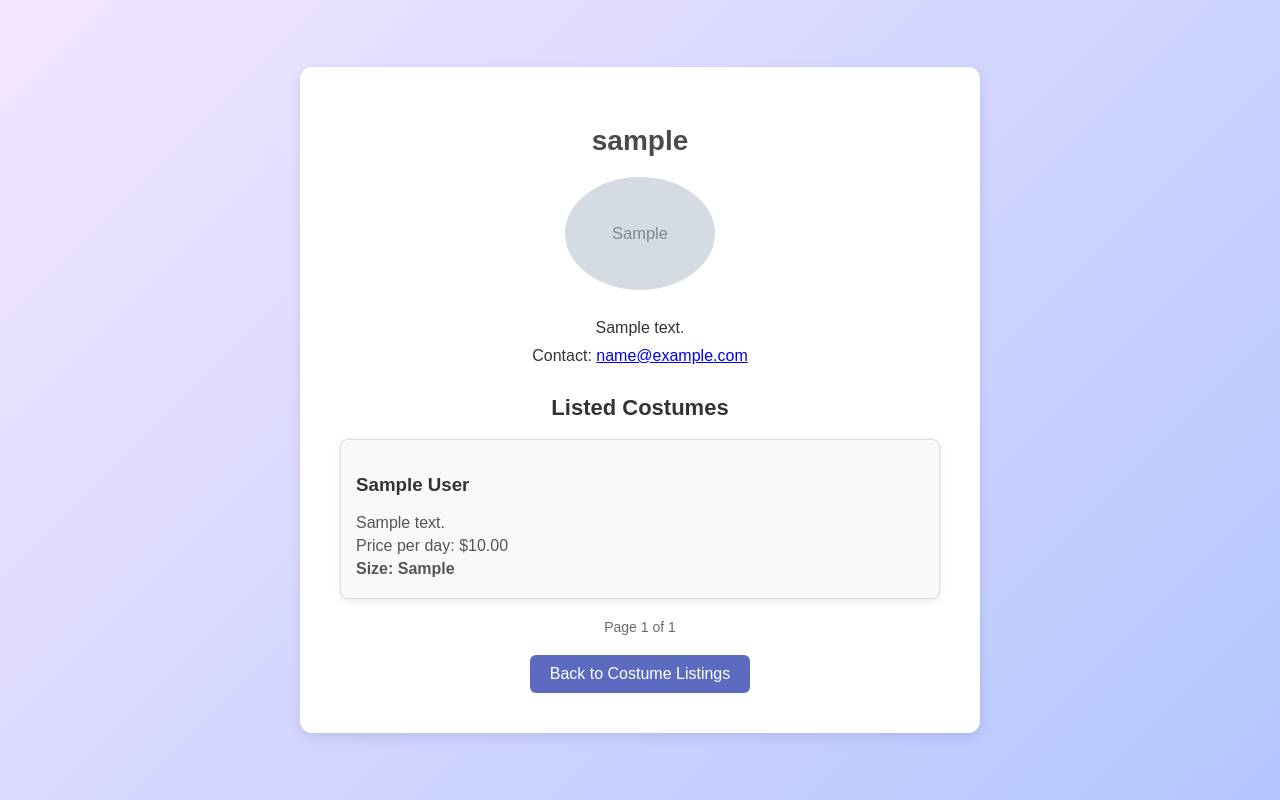
After one commit to chloe-crews/Team7CENProject, a Django app: a page that uses accounts/templates/accounts/user_profile.html in a window 1280 px wide. The commit adds this page. Run offline with Django 5.2, Linux system fonts and the light colour scheme; tables that the repository leaves empty hold one stand-in row (values such as "Sample post"); grey boxes marked "Sample" are stand-in pictures; parts of the project's set-up code (start-up, migrations or seed data) failed here and were passed over.

Commit message:
Added logout functionality and created a profile page and made the user data save into database

```diff
--- a/accounts/models.py
+++ b/accounts/models.py
@@ -21,6 +21,8 @@ class CustomUserManager(BaseUserManager):
 class CustomUser(AbstractBaseUser):
     email = models.EmailField(unique=True)
     username = models.CharField(max_length=30, unique=True)
+    bio = models.TextField(blank=True, null=True)  # Optional bio
+    profile_picture = models.ImageField(upload_to='profile_pics/', blank=True, null=True)  # Optional picture
 
     USERNAME_FIELD = 'email'
     REQUIRED_FIELDS = ['username']
--- a/accounts/templates/accounts/dashboard.html
+++ b/accounts/templates/accounts/login.html
@@ -163,7 +163,7 @@
       <p>Don't have an account? <a href="{% url 'signup' %}">Sign up</a></p>
 
       <!-- Login form -->
-      <form action="" method="POST">
+      <form action="{% url 'login' %}" method="POST">
         {% csrf_token %}
 
         <!-- Email input field -->
--- /dev/null
+++ b/accounts/templates/accounts/user_profile.html
@@ -0,0 +1,148 @@
+{% load static %}
+<!DOCTYPE html>
+<html lang="en">
+<head>
+    <meta charset="UTF-8">
+    <meta name="viewport" content="width=device-width, initial-scale=1.0">
+    <title>{{ user.username }}'s Profile</title>
+    <link rel="stylesheet" href="{% static 'css/styles.css' %}">
+    <style>
+        /* General page styles */
+        body {
+            font-family: 'Nunito', sans-serif;
+            background: linear-gradient(135deg, #f3e6ff, #b3c6ff);
+            margin: 0;
+            display: flex;
+            align-items: center;
+            justify-content: center;
+            min-height: 100vh;
+            color: #333;
+        }
+
+        .container {
+            background: #fff;
+            padding: 40px;
+            max-width: 600px;
+            width: 90%;
+            border-radius: 12px;
+            box-shadow: 0 4px 12px rgba(0, 0, 0, 0.1);
+            text-align: center;
+        }
+
+        h1 {
+            font-size: 28px;
+            margin-bottom: 20px;
+        }
+
+        img {
+            max-width: 150px;
+            border-radius: 50%;
+            margin-bottom: 15px;
+        }
+
+        p {
+            font-size: 16px;
+            margin: 10px 0;
+        }
+
+        h2 {
+            margin-top: 30px;
+            font-size: 22px;
+        }
+
+        ul {
+            list-style: none;
+            padding: 0;
+        }
+
+        li {
+            margin-bottom: 20px;
+            text-align: left;
+            padding: 15px;
+            background: #f9f9f9;
+            border-radius: 8px;
+            box-shadow: 0 2px 6px rgba(0, 0, 0, 0.1);
+        }
+
+        .back-button {
+            display: inline-block;
+            margin-top: 20px;
+            padding: 10px 20px;
+            background-color: #5c6bc0;
+            color: #fff;
+            text-decoration: none;
+            border-radius: 6px;
+            transition: background 0.3s ease;
+        }
+
+        .back-button:hover {
+            background-color: #3f51b5;
+        }
+
+        .pagination {
+            margin-top: 20px;
+            display: flex;
+            justify-content: center;
+            align-items: center;
+            gap: 10px;
+        }
+
+        .pagination a {
+            text-decoration: none;
+            color: #5c6bc0;
+            font-weight: bold;
+        }
+
+        .pagination a:hover {
+            text-decoration: underline;
+        }
+
+        .pagination span {
+            font-size: 14px;
+            color: #6a6a6a;
+        }
+    </style>
+</head>
+<body>
+    <div class="container">
+        <!-- User profile header -->
+        <h1>{{ user.username }}</h1>
+        {% if user.profile_picture %}
+            <img src="{{ user.profile_picture.url }}" alt="{{ user.username }}'s Profile Picture">
+        {% endif %}
+        {% if user.bio %}
+            <p>{{ user.bio }}</p>
+        {% endif %}
+        <p>Contact: <a href="mailto:{{ user.email }}">{{ user.email }}</a></p>
+
+        <!-- Listed costumes -->
+        <h2>Listed Costumes</h2>
+        <ul>
+            {% for costume in costumes %}
+                <li>
+                    <h3>{{ costume.title }}</h3>
+                    <p>{{ costume.description }}</p>
+                    <p>Price per day: ${{ costume.price_per_day }}</p>
+                    <p>Size: {{ costume.size }}</p>
+                </li>
+            {% empty %}
+                <p>No costumes listed by this user.</p>
+            {% endfor %}
+        </ul>
+
+        <!-- Pagination -->
+        <div class="pagination">
+            {% if costumes.has_previous %}
+                <a href="?page={{ costumes.previous_page_number }}">Previous</a>
+            {% endif %}
+            <span>Page {{ costumes.number }} of {{ costumes.paginator.num_pages }}</span>
+            {% if costumes.has_next %}
+                <a href="?page={{ costumes.next_page_number }}">Next</a>
+            {% endif %}
+        </div>
+
+        <!-- Back to costume listings button -->
+        <a href="{% url 'costume_list' %}" class="back-button">Back to Costume Listings</a>
+    </div>
+</body>
+</html>
--- a/accounts/urls.py
+++ b/accounts/urls.py
@@ -1,8 +1,12 @@
 from django.urls import path
+from django.contrib.auth import views as auth_views
 from . import views
 
 urlpatterns = [
-    path('', views.home, name='home'),
+    path('', views.costume_list, name='home'),  # Redirect '/' to costume list if desired
     path('signup/', views.signup, name='signup'),
-    path('dashboard/', views.home, name='dashboard'),
+    path('login/', views.home, name='login'),
+    path('costumes/', views.costume_list, name='costume_list'),
+    path('profile/<str:username>/', views.user_profile, name='user_profile'),
+    path('logout/', auth_views.LogoutView.as_view(next_page='/login/'), name='logout'),
 ]
--- a/accounts/views.py
+++ b/accounts/views.py
@@ -1,17 +1,58 @@
-from django.shortcuts import render
+from django.shortcuts import render, redirect
 from django.shortcuts import get_object_or_404
+from django.contrib import messages
+from django.contrib.auth import authenticate, login
+from django.contrib.auth.decorators import login_required
+from django.core.paginator import Paginator
 from rest_framework import status
 from rest_framework.response import Response
 from rest_framework.views import APIView
 from .serializers import CustomUserSerializer
-from .models import CustomUser
+from .models import CustomUser, Costume
 
 def home(request):
-    return render(request, 'accounts/dashboard.html')
-    # return HttpResponse('<h1>Welcome to Wear & Share!</h1>')
+    if request.method == 'POST':
+        email = request.POST.get('email')
+        password = request.POST.get('password')
+
+        # Authenticate user
+        user = authenticate(request, username=email, password=password)
+        if user is not None:
+            login(request, user)  # Log the user in
+            return redirect('costume_list')  # Redirect to the costume list page
+        else:
+            messages.error(request, 'Invalid email or password.')  # Show error if authentication fails
+
+    return render(request, 'accounts/login.html')  # Render the login page for GET requests
 
 def signup(request):
+    if request.method == 'POST':
+        # Extract form data
+        email = request.POST.get('email')
+        username = request.POST.get('username')
+        password = request.POST.get('password')
+
+        # Check for conflicts
+        if CustomUser.objects.filter(email=email).exists():
+            messages.error(request, 'A user with this email already exists.')
+        elif CustomUser.objects.filter(username=username).exists():
+            messages.error(request, 'A user with this username already exists.')
+        else:
+            try:
+                # Create new user
+                CustomUser.objects.create_user(email=email, username=username, password=password)
+                messages.success(request, 'Account created successfully! You can now log in.')
+                return redirect('login')  # Redirect to login upon successful sign up
+            except Exception as e:
+                messages.error(request, f'An unexpected error occurred: {e}')
+
+    # Render the signup page with potential error messages
     return render(request, 'accounts/signup.html')
+
+@login_required
+def costume_list(request):
+    costumes = Costume.objects.filter(available=True).order_by('-date_listed')  # Fetch available costumes
+    return render(request, 'accounts/costumes/costume_list.html', {'costumes': costumes})
 
 class CreateUserView(APIView):
     def post(self, request):
@@ -21,9 +62,16 @@ class CreateUserView(APIView):
             return Response(serializer.data, status=status.HTTP_201_CREATED)
         return Response(serializer.errors, status=status.HTTP_400_BAD_REQUEST)
 
-
 class DeleteUserView(APIView):
     def delete(self, request, user_id):
         user = get_object_or_404(CustomUser, id=user_id)
         user.delete()
         return Response({"message": "User deleted successfully"}, status=status.HTTP_204_NO_CONTENT)
+
+def user_profile(request, username):
+    user = get_object_or_404(CustomUser, username=username)
+    costumes = user.costumes.all().order_by('-date_listed')  # Explicitly order the costumes
+    paginator = Paginator(costumes, 5)  # Show 5 costumes per page
+    page_number = request.GET.get('page')
+    page_obj = paginator.get_page(page_number)
+    return render(request, 'accounts/user_profile.html', {'user': user, 'costumes': page_obj})
--- /dev/null
+++ b/static/css/styles.css
@@ -0,0 +1,88 @@
+/* General Styles */
+body {
+    font-family: 'Nunito', sans-serif;
+    margin: 0;
+    padding: 0;
+    background: linear-gradient(135deg, #f3e6ff, #b3c6ff); /* Soft gradient background */
+    color: #333;
+}
+
+/* Container for the costume list */
+.container {
+    max-width: 800px;
+    margin: 20px auto;
+    background: #fff;
+    padding: 20px;
+    border-radius: 12px;
+    box-shadow: 0 4px 10px rgba(0, 0, 0, 0.1);
+}
+
+/* Page Title */
+h1 {
+    text-align: center;
+    font-size: 28px;
+    color: #4a4a4a;
+    margin-bottom: 20px;
+}
+
+/* Costume Listing Styles */
+ul {
+    list-style: none;
+    padding: 0;
+    margin: 0;
+}
+
+li {
+    margin-bottom: 20px;
+    padding: 15px;
+    background: #f9f9f9;
+    border: 1px solid #ddd;
+    border-radius: 8px;
+    transition: box-shadow 0.3s ease;
+}
+
+li:hover {
+    box-shadow: 0 4px 12px rgba(0, 0, 0, 0.2);
+}
+
+/* Costume Title */
+li h2 {
+    margin: 0 0 10px;
+    font-size: 22px;
+    color: #5c6bc0; /* Accent color */
+}
+
+/* Costume Description */
+li p {
+    margin: 5px 0;
+    font-size: 16px;
+    color: #555;
+}
+
+/* Price and Size */
+li p:last-child {
+    font-weight: bold;
+}
+
+/* No costumes available message */
+p.empty-message {
+    text-align: center;
+    font-size: 18px;
+    color: #666;
+    margin: 40px 0;
+}
+
+/* Responsive Design */
+@media (max-width: 768px) {
+    .container {
+        padding: 15px;
+    }
+
+    li {
+        font-size: 14px;
+    }
+
+    h1 {
+        font-size: 24px;
+    }
+}
```
Also changed, not shown: accounts/templates/accounts/costumes/costume_list.html (added, +141 -0 lines), accounts/templates/accounts/signup.html (+31 -1 lines), wear_and_share/settings.py (+10 -2 lines), accounts/migrations/0002_customuser_bio_customuser_profile_picture.py (added).
